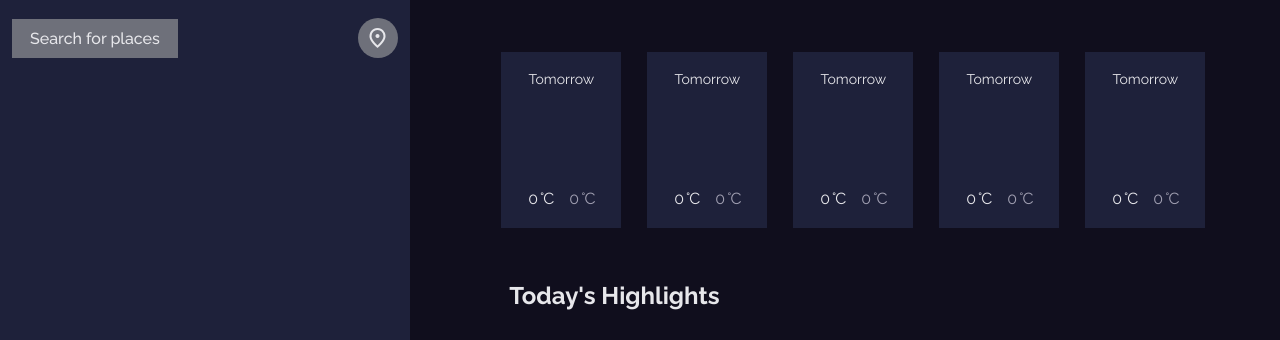
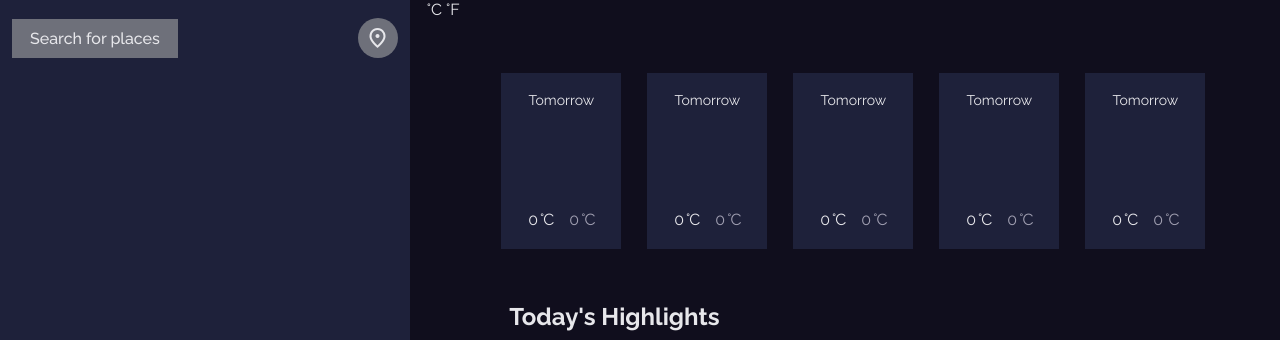
Before and after one commit to peter-abah/weather-app, a website built with webpack: page src/index.html in a window 1280 px wide. Shown: the top 340 px of the page. Built offline with nearby package versions, Linux system fonts and the light colour scheme; files whose address does not match are found by name; what pubsub-js would draw is missing.

Commit message:
add btns for conversion of temperature

```diff
--- a/src/index.html
+++ b/src/index.html
@@ -57,6 +57,11 @@
   </div>
 
   <div>
+    <section class="temp-conversion">
+      <button class="temp-conversion__btn temp-conversion__btn--active">°C</button>
+      <button class="temp-conversion__btn temp-conversion__btn--active">°F</button>
+    </section>
+
     <section class="forecast">
       <h2 class="invisible">Forecast</h2>
       <div class="forecast__card">
```
